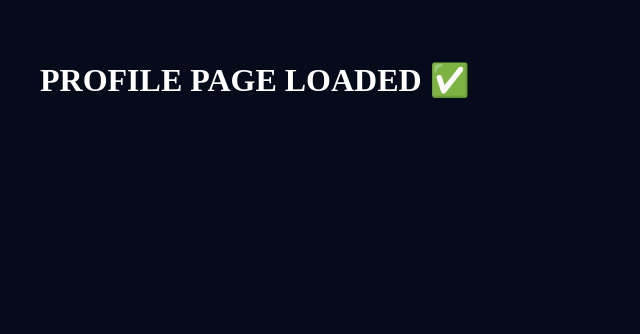
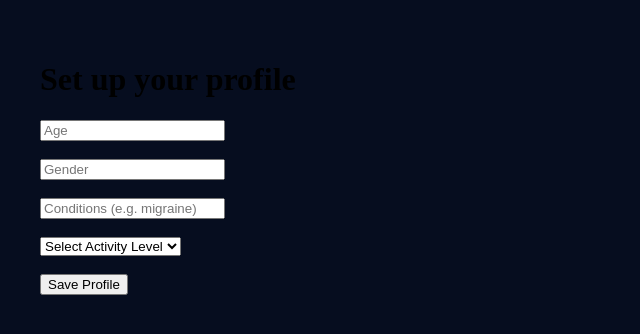
Before and after one commit to vishalpittala-hash/symptom-journal, a Next.js app: page /user-profile in a window 1280 px wide. Shown: the top 334 px of the page, without its empty margins (0-640 px from the left). Built offline with nearby package versions, Linux system fonts and the light colour scheme.

Commit message:
restore profile form

```diff
--- a/app/user-profile/page.tsx
+++ b/app/user-profile/page.tsx
@@ -1,9 +1,75 @@
 "use client"
 
+import { useState } from "react"
+import { useRouter } from "next/navigation"
+
 export default function UserProfilePage() {
+  const router = useRouter()
+
+  const [age, setAge] = useState("")
+  const [gender, setGender] = useState("")
+  const [conditions, setConditions] = useState("")
+  const [activityLevel, setActivityLevel] = useState("")
+
+  const handleSave = async () => {
+    console.log("Saving profile...")
+
+    const res = await fetch("/api/profile", {
+      method: "POST",
+      headers: {
+        "Content-Type": "application/json",
+      },
+      body: JSON.stringify({
+        age: Number(age),
+        gender,
+        conditions,
+        activityLevel,
+      }),
+    })
+
+    console.log("STATUS:", res.status)
+
+    router.push("/")
+  }
+
   return (
-    <div style={{ padding: 40, color: "white", background: "#050b1a", minHeight: "100vh" }}>
-      <h1>PROFILE PAGE LOADED ✅</h1>
+    <div style={{ padding: 40 }}>
+      <h1>Set up your profile</h1>
+
+      <input
+        placeholder="Age"
+        value={age}
+        onChange={(e) => setAge(e.target.value)}
+      />
+      <br /><br />
+
+      <input
+        placeholder="Gender"
+        value={gender}
+        onChange={(e) => setGender(e.target.value)}
+      />
+      <br /><br />
+
+      <input
+        placeholder="Conditions (e.g. migraine)"
+        value={conditions}
+        onChange={(e) => setConditions(e.target.value)}
+      />
+      <br /><br />
+
+      <select
+        value={activityLevel}
+        onChange={(e) => setActivityLevel(e.target.value)}
+      >
+        <option value="">Select Activity Level</option>
+        <option value="low">Low</option>
+        <option value="medium">Medium</option>
+        <option value="high">High</option>
+      </select>
+
+      <br /><br />
+
+      <button onClick={handleSave}>Save Profile</button>
     </div>
   )
 }
```
